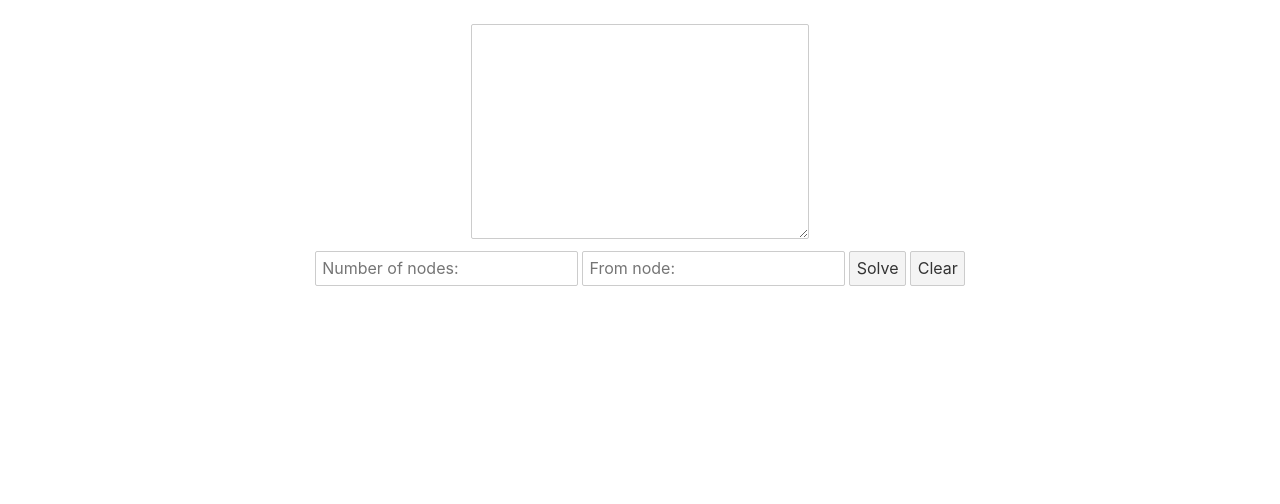
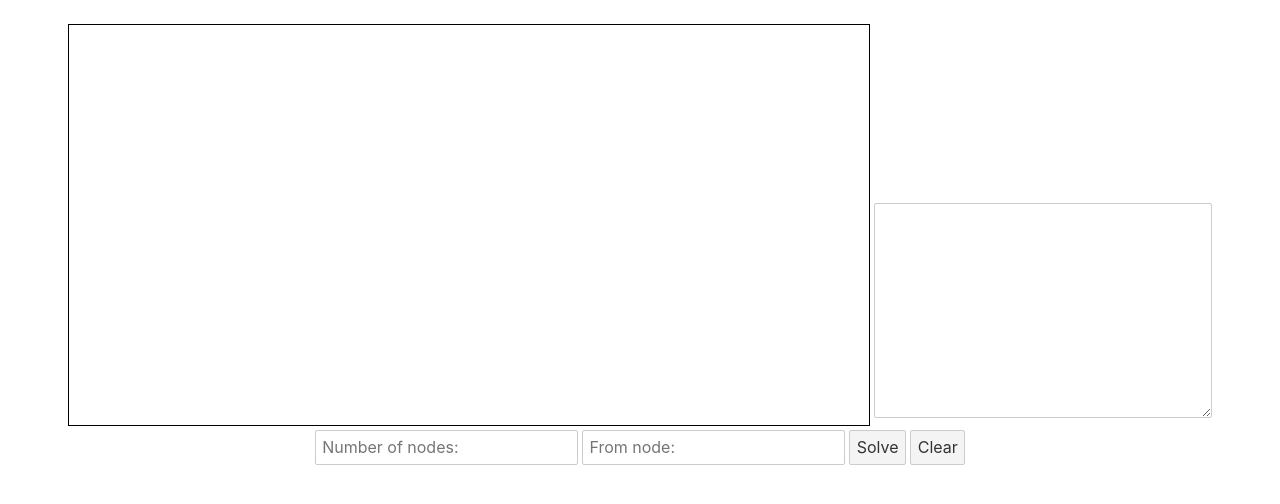
Before and after one commit to mugac/grafy, a Svelte app in the folder grafy_01/: page / in a window 1280 px wide. Shown: the top 504 px of the page. Built offline with nearby package versions, Linux system fonts and the light colour scheme.

Commit message:
canvas works ehm almost

```diff
--- a/grafy_01/src/App.svelte
+++ b/grafy_01/src/App.svelte
@@ -1,40 +1,80 @@
 <script>
+	import { onMount } from 'svelte';
 	let text;
-	let out = '';
-	let pathFrom = [];
-	let pathTo = [];
+	let out = "";
 	let nodes;
 	let from;
+	//true add node| false add path
+	let add = true;
+
+	let elements = [];
+	let elemLeft;
+	let elemTop;
+	let context;
+	let canvasEl;
+
+	onMount(() => {
+    console.log('Onmount');
+    context = canvasEl.getContext('2d');
+	elemLeft = canvasEl.offsetLeft + canvasEl.clientLeft;
+	elemTop = canvasEl.offsetTop + canvasEl.clientTop;
+  });
 
 	const handleUpdate = (e) => {
 		text = e.target.value;
-	}
+	};
 	const nodesInput = (e) => {
 		nodes = e.target.value;
-	}
+	};
 	const fromNode = (e) => {
 		from = e.target.value;
-	}
+	};
 	const handleClear = () => {
 		out = "";
-	}
+	};
 
-	const handleClick = () =>{
-		let partsArr = text.split('\n');
+	const canvasClick = (event) => {
+		let x = event.pageX - elemLeft
+		let y = event.pageY - elemTop
+
+		if (!add) {
+			elements?.forEach((element) => {
+				if (
+					y > element.top &&
+					y < element.top + element.height &&
+					x > element.left &&
+					x < element.left + element.width
+				) {
+					alert("clicked an element");
+				}
+			});
+		} else {
+			elements.push({
+				colour: "blue",
+				width: 30,
+				height: 30,
+				top: y,
+				left: x
+			});
+
+			elements.forEach(element => {
+    		context.fillStyle = "#FF0000";
+    		context.fillRect(element.left-element.width/2, element.top-element.height/2, element.width, element.height);
+		})
+	};
+}
+
+	const handleClick = () => {
+		let partsArr = text.split("\n");
 		let g = new Graph(nodes);
-		partsArr.forEach(element => {
-			let tempArr = element.split(',')
-			try{
-				g.addEdge(tempArr[0], tempArr[1])
-			}
-			catch{
-
-			}
-			pathFrom.push(tempArr[0])
-			pathTo.push(tempArr[1])
+		partsArr.forEach((element) => {
+			let tempArr = element.split(",");
+			try {
+				g.addEdge(tempArr[0], tempArr[1]);
+			} catch {}
 		});
-	g.DFS(from);
-	}
+		g.DFS(from);
+	};
 
 	class Graph {
 		constructor(v) {
@@ -50,7 +90,7 @@
 
 		DFSUtil(v, visited) {
 			visited[v] = true;
-			out += v + '\n'
+			out += v + "\n";
 
 			for (let i of this.adj[v].values()) {
 				let n = i;
@@ -67,10 +107,11 @@
 </script>
 
 <main>
-	<textarea name="inp" id="in" cols="30" rows="10"on:input={handleUpdate}></textarea>
-	<br>
-	<input type="text" placeholder="Number of nodes:" on:input={nodesInput} >
-	<input type="text" placeholder="From node:" on:input={fromNode}>
+	<canvas width="800" height="400" id="myCanvas" on:click={canvasClick} bind:this={canvasEl} />
+	<textarea name="inp" id="in" cols="30" rows="10" on:input={handleUpdate} />
+	<br />
+	<input type="text" placeholder="Number of nodes:" on:input={nodesInput} />
+	<input type="text" placeholder="From node:" on:input={fromNode} />
 	<button on:click={handleClick}>Solve</button>
 	<button on:click={handleClear}>Clear</button>
 	<p>{out}</p>
@@ -88,7 +129,10 @@
 			max-width: none;
 		}
 	}
-	p{
-		white-space: pre-line
+	p {
+		white-space: pre-line;
+	}
+	canvas {
+		border: 1px solid black;
 	}
 </style>
--- a/grafy_01/src/main.js
+++ b/grafy_01/src/main.js
@@ -3,7 +3,7 @@ import App from './App.svelte';
 const app = new App({
 	target: document.body,
 	props: {
-		name: 'world'
+
 	}
 });
 
```
